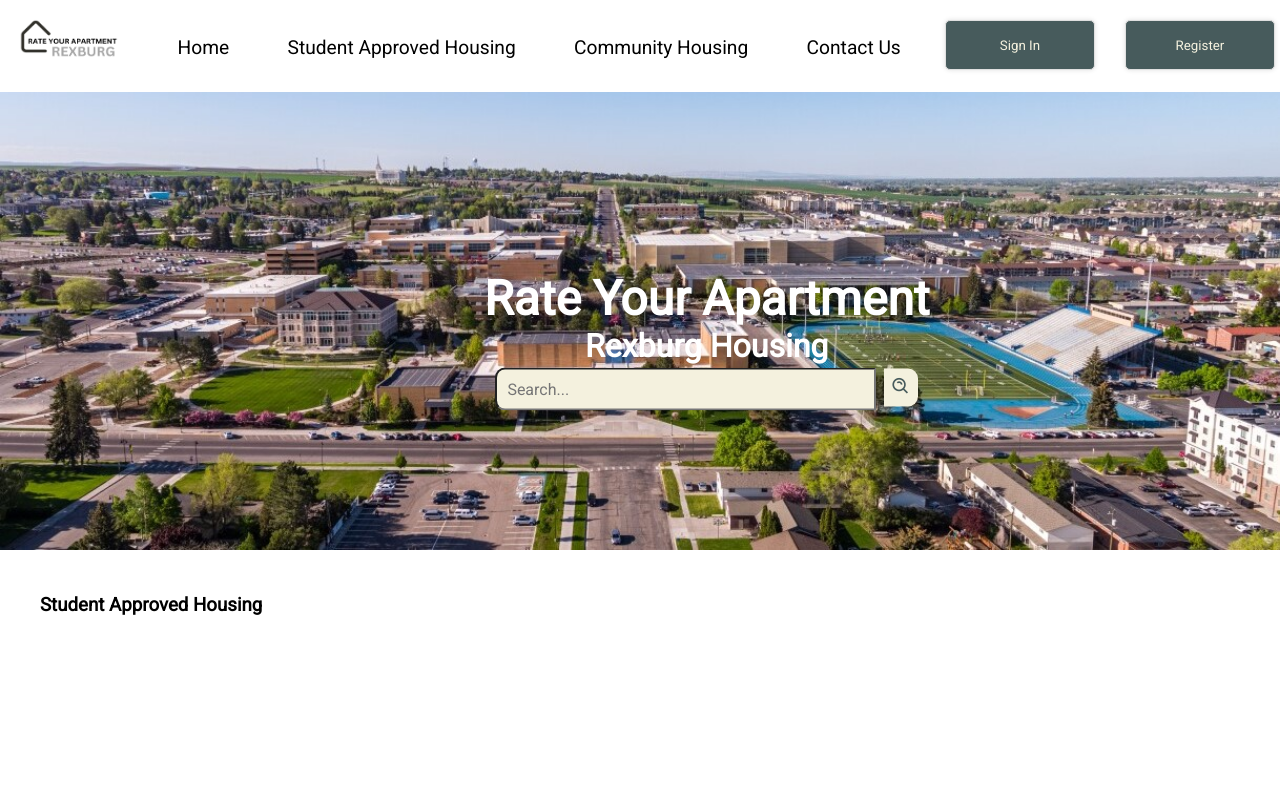
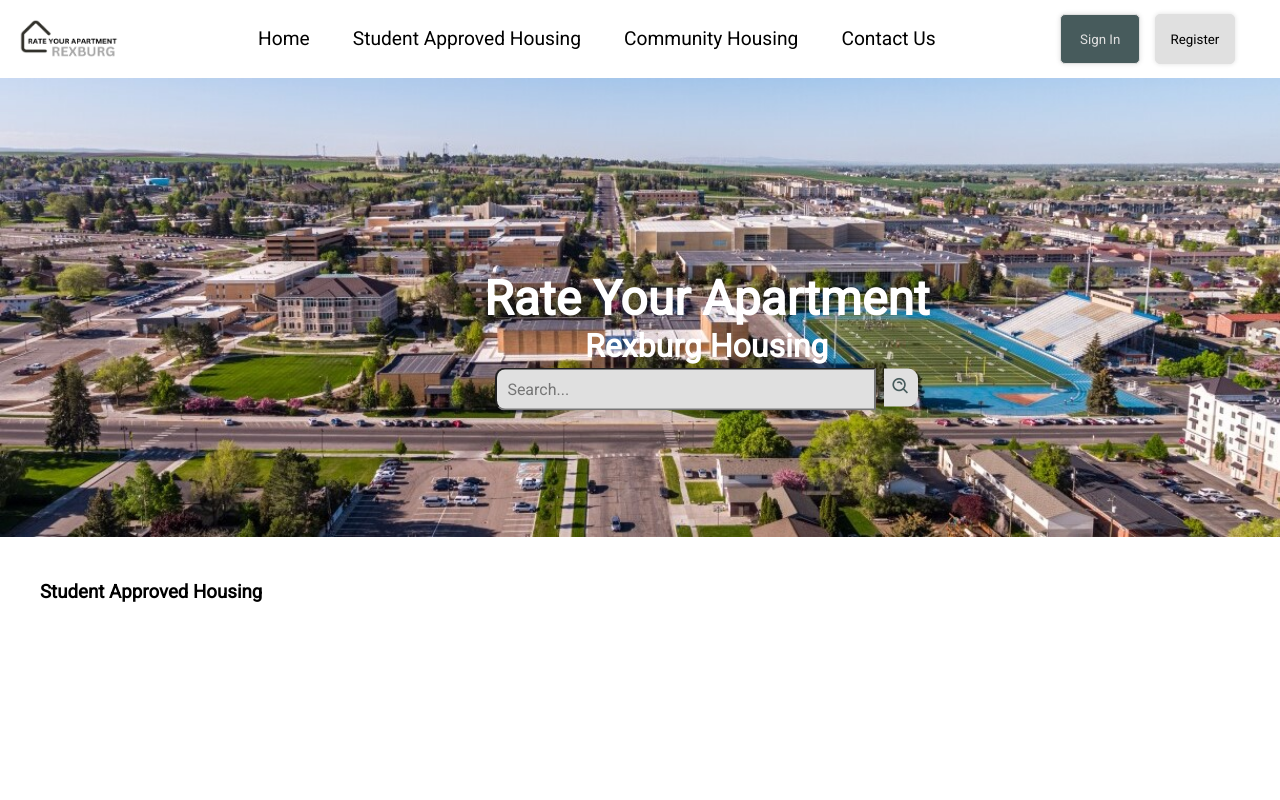
Before and after one commit to Elchamos64/rateYourApartmentv1, a plain HTML site: page index.html in a window 1280 px wide. Shown: the top 800 px of the page. Drawn offline with nearby package versions, Linux system fonts and the light colour scheme.

Commit message:
added some styles to the nav

```diff
--- a/index.html
+++ b/index.html
@@ -10,13 +10,17 @@
 <body>
     <header>
         <nav>
-            <a href="index.html"><img src="images/Rate Your Apartment Rexburg,ID.png" alt="logo"style="width:100px;height:40px;"></a>
-            <a href="index.html" class="navbar">Home</a>
-            <a href="studentApproved.html" class="navbar">Student Approved Housing</a>
-            <a href="community.html" class="navbar">Community Housing</a>
-            <a href="contactUs.html" class="navbar">Contact Us</a>
-            <button class="loginButton" id="signIn">Sign In</button>
-            <button class="loginButton" id="register">Register</button>
+            <a href="index.html" class="logo"><img src="images/Rate Your Apartment Rexburg,ID.png" alt="logo"style="width:100px;height:40px;"></a>
+            <section class="navbar">
+                <a href="index.html">Home</a>
+                <a href="studentApproved.html">Student Approved Housing</a>
+                <a href="community.html">Community Housing</a>
+                <a href="contactUs.html" >Contact Us</a>
+            </section>
+            <section class="navbttn">
+                <button class="loginButton" id="signIn">Sign In</button>
+                <button class="registerButton" id="register">Register</button>
+            </section>
         </nav>
         <section class="hero">
             <div class="search-container">
--- a/styles/styles.css
+++ b/styles/styles.css
@@ -34,13 +34,27 @@ nav a{
     /* padding-left: 30px;
     padding-right: 30px; */
     color: #000000;
-    padding-bottom:10px;
     font-family: 'Roboto', sans-serif;
     transition: 1s;
 }
 
-.navbar:hover {
+.logo {
+    display: flex;
+    align-content: center;
+}
+
+.navbar{
+    align-content: center;
+}
+
+.navbar a:hover {
     background-color: #bcbcbc;
+    border-radius: 10px;
+}
+
+.navbttn{
+    padding-right: 40px;
+    align-content: center;
 }
 
 footer a{
@@ -65,7 +79,7 @@ footer a{
 }
 
 #title{
-    background-color: #F4F1DE;
+    background-color: #e0e0e0;
     border-top-left-radius: 10px;
     border-bottom-left-radius: 10px;
     padding: 10px;
@@ -76,7 +90,7 @@ footer a{
 }
 
 .transparent-button{
-    background-color: #F4F1DE;
+    background-color: #e0e0e0;
     color: #475B5C;
     border: none;
     border-top-right-radius: 10px;
@@ -102,22 +116,35 @@ footer a{
 
 .loginButton{
     background-color: #475B5C;
-    color: #F4F1DE;
+    color: #e0e0e0;
     margin: 5px;
-    margin-top:20px;
-     padding: 5px;
+    padding: 5px;
     border: 1px solid #e0e0e0;
     border-radius: 5px;
     box-shadow: 0 0 5px #e0e0e0;
     text-align: center;
-    width: 150px;
+    width: 80px;
+    height: 50px;
+    display: inline-block;
+    transition: 1s;
+  }
+
+  .registerButton{
+    background-color: #e0e0e0;
+    margin: 5px;
+    padding: 5px;
+    border: 1px solid #e0e0e0;
+    border-radius: 5px;
+    box-shadow: 0 0 5px #e0e0e0;
+    text-align: center;
+    width: 80px;
     height: 50px;
     display: inline-block;
     transition: 1s;
   }
 
   .loginButton:hover{
-    background-color: #F4F1DE;
+    background-color: #e0e0e0;
     color: #475B5C;
   }
 
```
Also changed, not shown: community.html (+11 -7 lines), contactus.html (+11 -12 lines), studentApproved.html (+11 -7 lines).
